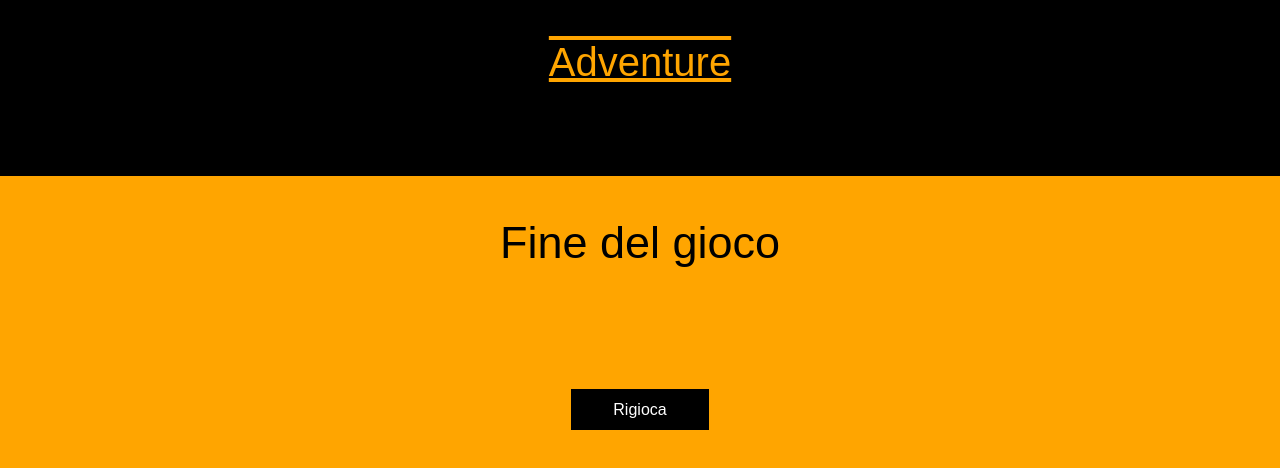
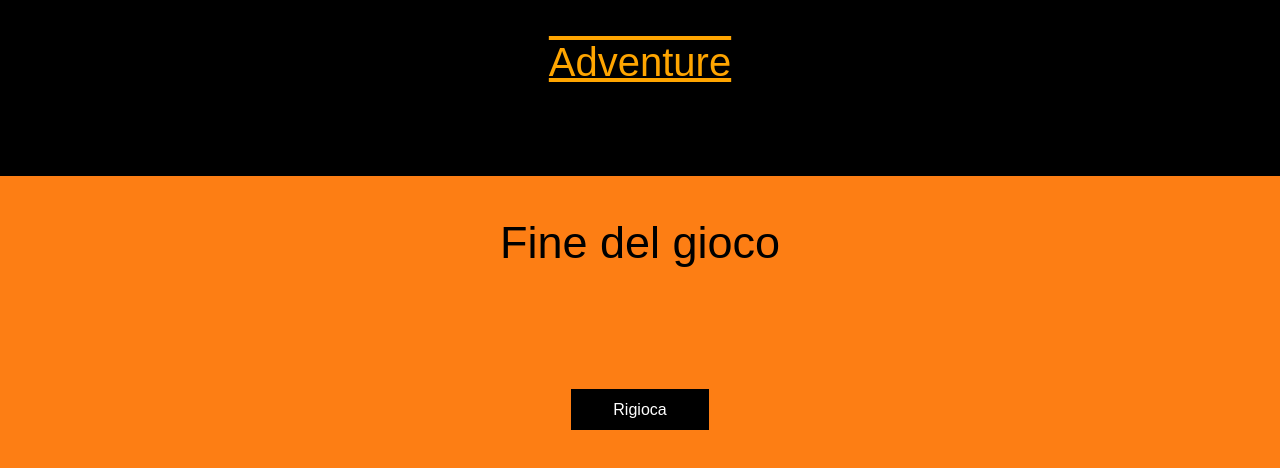
Before and after one commit to Valeria-Caramellino/New_Adventure, a Vue app: page /died in a window 1280 px wide. Shown: the top 468 px of the page. Built offline with nearby package versions, Linux system fonts and the light colour scheme; no server answers.

Commit message:
aggiunta valori

```diff
--- a/src/style/style.scss
+++ b/src/style/style.scss
@@ -1,16 +1,47 @@
 @import "bootstrap/scss/bootstrap";
-//colori
-$giallo: #e9f450;
-$blue: #011532;
-$azzurro: #5584bf;
-$bianco: white;
-$viola: rgb(73, 10, 59);
-$orange: orange;
-$black: black;
-//body
+
+//asset body
 body{
     font-family:sans-serif;
     background-color: $orange;
     color: $black;
 
 }
+
+//colori
+$bianco: white;
+$orange: orange;
+$black: black;
+$darkorange: darkorange;
+
+//misure rem
+$rem_1: 1rem;
+$rem_2: 2rem;
+$rem_1-5: 1.5rem;
+$rem_05: 0.5rem;
+$p_075: 0.75rem;
+
+//misure px
+$px200: 200px;
+$px3: 3px;
+$px_5: 5px;
+$zero: 0;
+$px_10: 10px;
+$px_400: 400px;
+$px_20: 20px;
+$px-50: -50px;
+$px_45: 45px;
+
+//misure%
+$w100: 100%;
+$w90: 90%;
+
+//specifiche misure usate in app home
+$h_header_card: 3.5rem;
+$h_body_card: calc(200px - $h_header_card);
+
+//header
+$h_header: 11rem;
+
+//h page usata nel loading play
+$h_page: calc( 100vh - $h_header );
```
